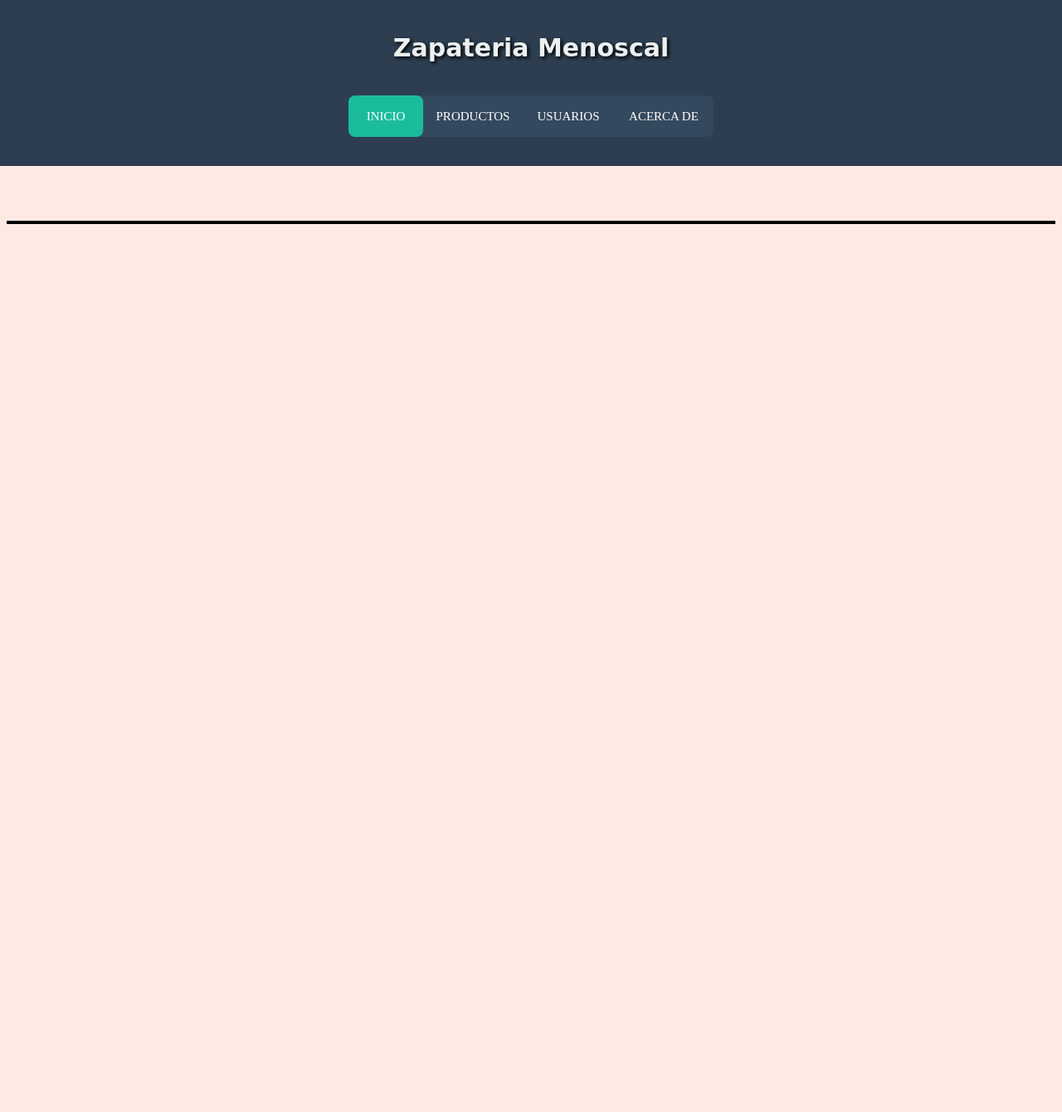
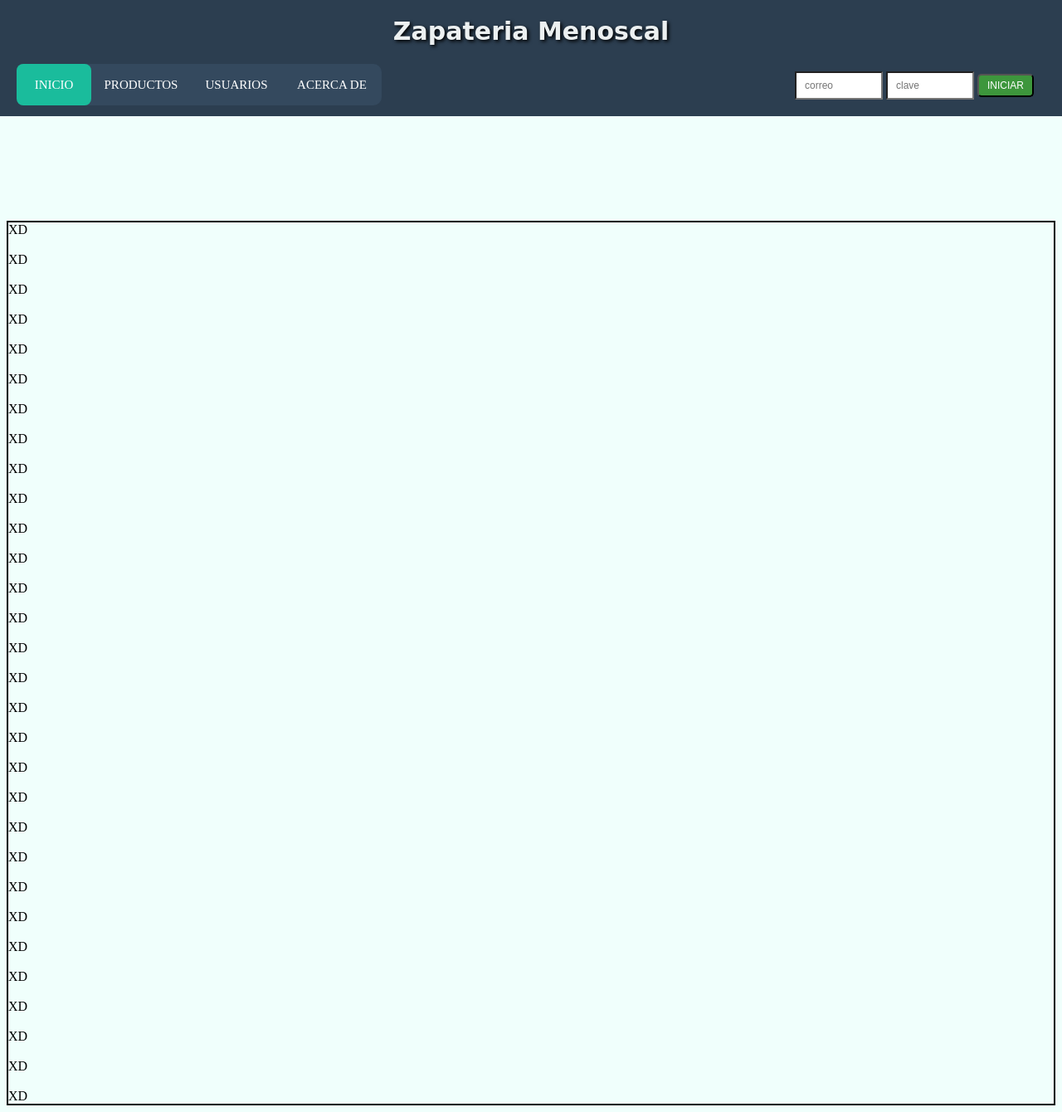
Before and after one commit to xxMichaelSilvaxx/Proyecto_Web, a PHP site: page /menu/principal.html in a window 1280 px wide. Shown: the whole page at 83% size. Before the commit the page ends 270 px from the top, so only its background shows below. Run offline with PHP 8.4, Linux system fonts and the light colour scheme.

Commit message:
modificacion en el diseño, agregando funcionalidad en producto

```diff
--- a/css/principal.css
+++ b/css/principal.css
@@ -1,26 +1,36 @@
 body{
-  background-color: #ffeae3;
+  background-color: #f0fffc;
 }
 
 .navegacion{
-  align: center;
   background: #2c3e50;
-  height: 200px;
+  height: 140px;
   position: fixed;
   width: 100%;
   top: 0;
   left: 0;
+  right: 0;
   z-index: 2;
 }
 
+.navegacion h1 {
+	text-align: center;
+	margin: 20px 0 20px;
+	font-size: 30px;
+	color: #ecf0f1;
+	text-shadow: 2px 2px 4px #000000;
+	font-family: 'Cherry Swash', cursive;
+}
+
 .opciones {
-	margin: 27px auto 0;
-	position: relative;
+	margin: 2px auto 0;
+	position: absolute;
 	width: 440px;
 	height: 50px;
 	background-color: #34495e;
-	border-radius: 8px;
+	border-radius: 10px;
 	font-size: 0;
+  left: 20px;
 }
 .opciones a {
 	line-height: 50px;
@@ -77,14 +87,43 @@ body{
 	background-color: #9b59b6;
 }
 
-.navegacion h1 {
-	text-align: center;
-	margin: 40px 0 40px;
-	text-align: center;
-	font-size: 30px;
-	color: #ecf0f1;
-	text-shadow: 2px 2px 4px #000000;
-	font-family: 'Cherry Swash', cursive;
+.registro{
+  margin: 4px auto 0;
+  right: 20px;
+	width: 305px;
+	height: 50px;
+  position: absolute;
+  border-radius: 10px;
+}
+
+.registro table td{
+  font-size: 15px;
+  padding-top: 5px;
+  padding-bottom: 5px;
+  color:#ffffff;
+  font-size: 10px;
+}
+
+.correo, .clave{
+  font-size: 12px;
+  padding-top: 8px;
+  padding-bottom: 8px;
+  padding-left: 10px;
+  padding-right: 10 px;
+  width: 90px;
+  border-radius: 0;
+}
+
+.confirmar{
+  padding-top: 5px;
+  padding-bottom: 5px;
+  padding-left: 10px;
+  padding-right: 10px;
+  font-size: 12px;
+  background-color: #3d963c;
+  color: #ffffff;
+  border-radius: 5px;
+  text-transform: uppercase;
 }
 
 .espacio {
--- a/menu/principal.html
+++ b/menu/principal.html
@@ -4,33 +4,11 @@
         <meta charset='utf-8'>
         <title></title>
         <link rel='stylesheet' href='../css/principal.css'>
-        <script type="text/javascript" src="../script/ocultar.js"></script>
-        <script type="text/javascript">
-      		function ajax(url,parametro,mensaje)
-      		{
-      			var xmlhttp = new XMLHttpRequest();
-      			xmlhttp.onreadystatechange = function()
-      			{
-      				if (xmlhttp.readyState ==4 && xmlhttp.status ==200)
-      				{
-      					var contenido = xmlhttp.responseText;
-      					var datos = contenido.split(';');
-      					if (datos[0]=='[OK]')
-      					{
-      						window.location.href=datos[2];
-      					}
-      					var omensaje = document.getElementById(mensaje);
-      					omensaje.innerHTML = contenido;
-      				}
-      			}
-      			xmlhttp.open("POST",url,true);
-      			xmlhttp.setRequestHeader("Content-Type", "application/x-www-form-urlencoded");
-      			xmlhttp.send(parametro);
-      		}
-      	</script>
+        <script type="text/javascript" src="../script/script.js"></script>
       </head>
       <body>
       <br/><br/>
+
         <div class='navegacion'>
           <h1>Zapateria Menoscal</h1>
             <div class='opciones'>
@@ -40,6 +18,20 @@
             	<a href='#'>Acerca de</a>
             	<div class='animation start-home'></div>
             </div>
+            <div class="registro">
+              <table class="tabla">
+                  <td>
+                    <input type="text" id="correo" class="correo" placeholder="correo" required/>
+                  </td>
+                  <td>
+                    <input type="password" id="clave" class="clave" placeholder="clave" required/>
+                  </td>
+                  <td colspan="2">
+                    <button class="confirmar">Iniciar</button>
+                  </td>
+                </tr>
+              </table>
+            </div>
           </div>
         <br/><br/>
         <div class="espacio">
@@ -47,7 +39,65 @@
         </div>
         <br/><br/>
         <div class="cuerpo" id="cuerpo">
-
+          <span>XD</span>
+          <br/><br/>
+          <span>XD</span>
+          <br/><br/>
+          <span>XD</span>
+          <br/><br/>
+          <span>XD</span>
+          <br/><br/>
+          <span>XD</span>
+          <br/><br/>
+          <span>XD</span>
+          <br/><br/>
+          <span>XD</span>
+          <br/><br/>
+          <span>XD</span>
+          <br/><br/>
+          <span>XD</span>
+          <br/><br/>
+          <span>XD</span>
+          <br/><br/>
+          <span>XD</span>
+          <br/><br/>
+          <span>XD</span>
+          <br/><br/>
+          <span>XD</span>
+          <br/><br/>
+          <span>XD</span>
+          <br/><br/>
+          <span>XD</span>
+          <br/><br/>
+          <span>XD</span>
+          <br/><br/>
+          <span>XD</span>
+          <br/><br/>
+          <span>XD</span>
+          <br/><br/>
+          <span>XD</span>
+          <br/><br/>
+          <span>XD</span>
+          <br/><br/>
+          <span>XD</span>
+          <br/><br/>
+          <span>XD</span>
+          <br/><br/>
+          <span>XD</span>
+          <br/><br/>
+          <span>XD</span>
+          <br/><br/>
+          <span>XD</span>
+          <br/><br/>
+          <span>XD</span>
+          <br/><br/>
+          <span>XD</span>
+          <br/><br/>
+          <span>XD</span>
+          <br/><br/>
+          <span>XD</span>
+          <br/><br/>
+          <span>XD</span>
         </div>
         <footer>
 
--- a/script/ocultar.js
+++ /dev/null
@@ -1,9 +0,0 @@
-function ocultar(id){
-  if (document.getElementById){
-      var page = document.getElementById(id);
-      page.style.display = (page.style.display == 'none') ? 'block' : 'none';
-    }
-  }
-  window.onload = function(){
-  ocultar('contenido');
-}
--- /dev/null
+++ b/script/script.js
@@ -0,0 +1,24 @@
+function ocultar(id){
+  if (document.getElementById){
+      var page = document.getElementById(id);
+      page.style.display = (page.style.display == 'none') ? 'block' : 'none';
+    }
+  }
+  window.onload = function(){
+  ocultar('contenido');
+}
+
+$(function(){
+  var windowHeight = $(window).height();//tamaño de la ventana
+  var barraAltura = $('.barra').innerHeight();//altura de la barra
+  $(window).scroll(function(){
+      var scroll = $(window).scrollTop();
+      if (scroll > windowHeight){
+          $('.barra').addClass('fixed');
+          $('body').css({'margin-top': barraAltura+'px'});
+      }else{
+          $('.barra').removeClass('fixed');
+          $('body').css({'margin-top': '0px'});
+      }
+  });
+});
```
Lines whose indentation alone changed are shown as unchanged.
